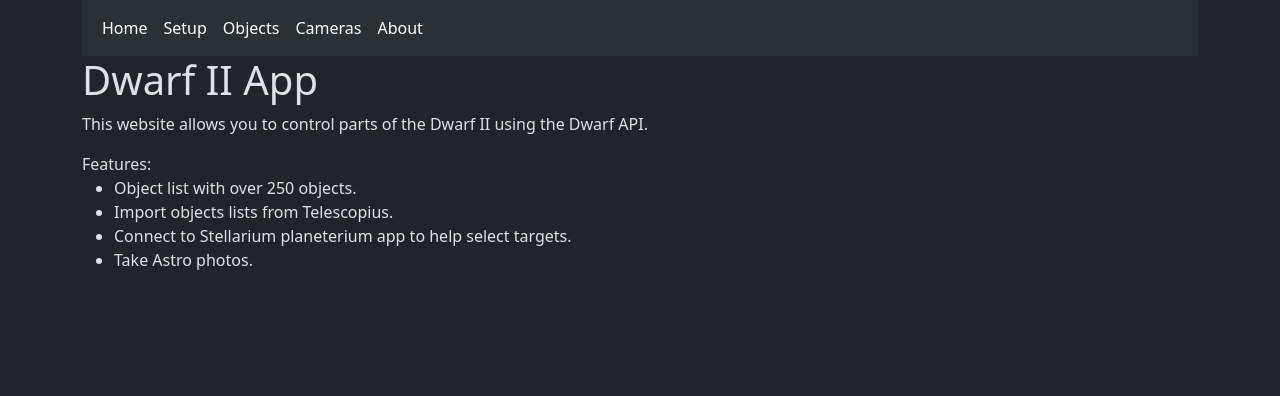
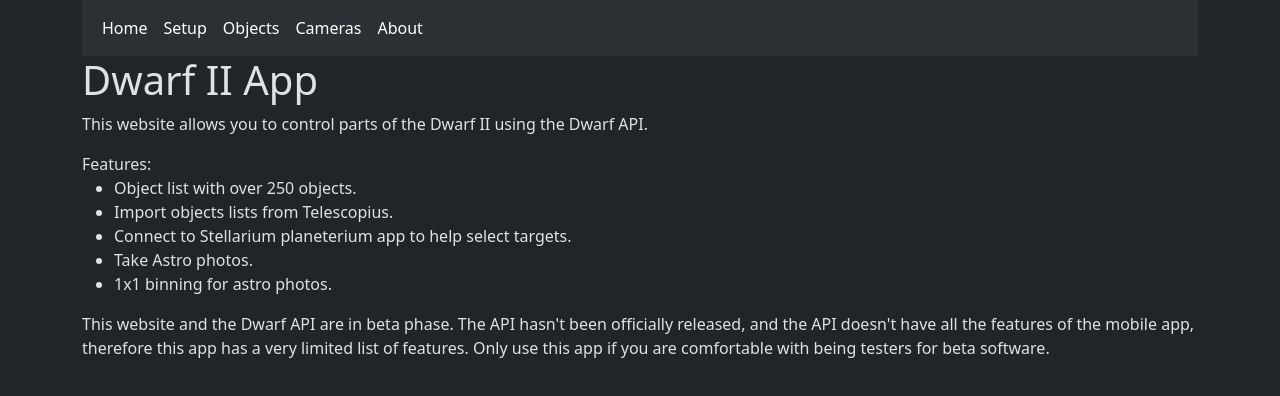
Before and after one commit to DwarfTelescopeUsers/dwarfii-stellarium-goto, a Next.js app: page / in a window 1280 px wide. Shown: the top 396 px of the page. Built offline with nearby package versions, Linux system fonts and the light colour scheme.

Commit message:
update copy on various pages

```diff
--- a/src/pages/index.tsx
+++ b/src/pages/index.tsx
@@ -12,7 +12,15 @@
         <li>Import objects lists from Telescopius.</li>
         <li>Connect to Stellarium planeterium app to help select targets.</li>
         <li>Take Astro photos.</li>
+        <li>1x1 binning for astro photos.</li>
       </ul>
+      <p>
+        This website and the Dwarf API are in beta phase. The API hasn&apos;t
+        been officially released, and the API doesn&apos;t have all the features
+        of the mobile app, therefore this app has a very limited list of
+        features. Only use this app if you are comfortable with being testers
+        for beta software.
+      </p>
     </div>
   );
 }
```
Also changed, not shown: src/components/GotoLists.tsx (+5 -3 lines).
